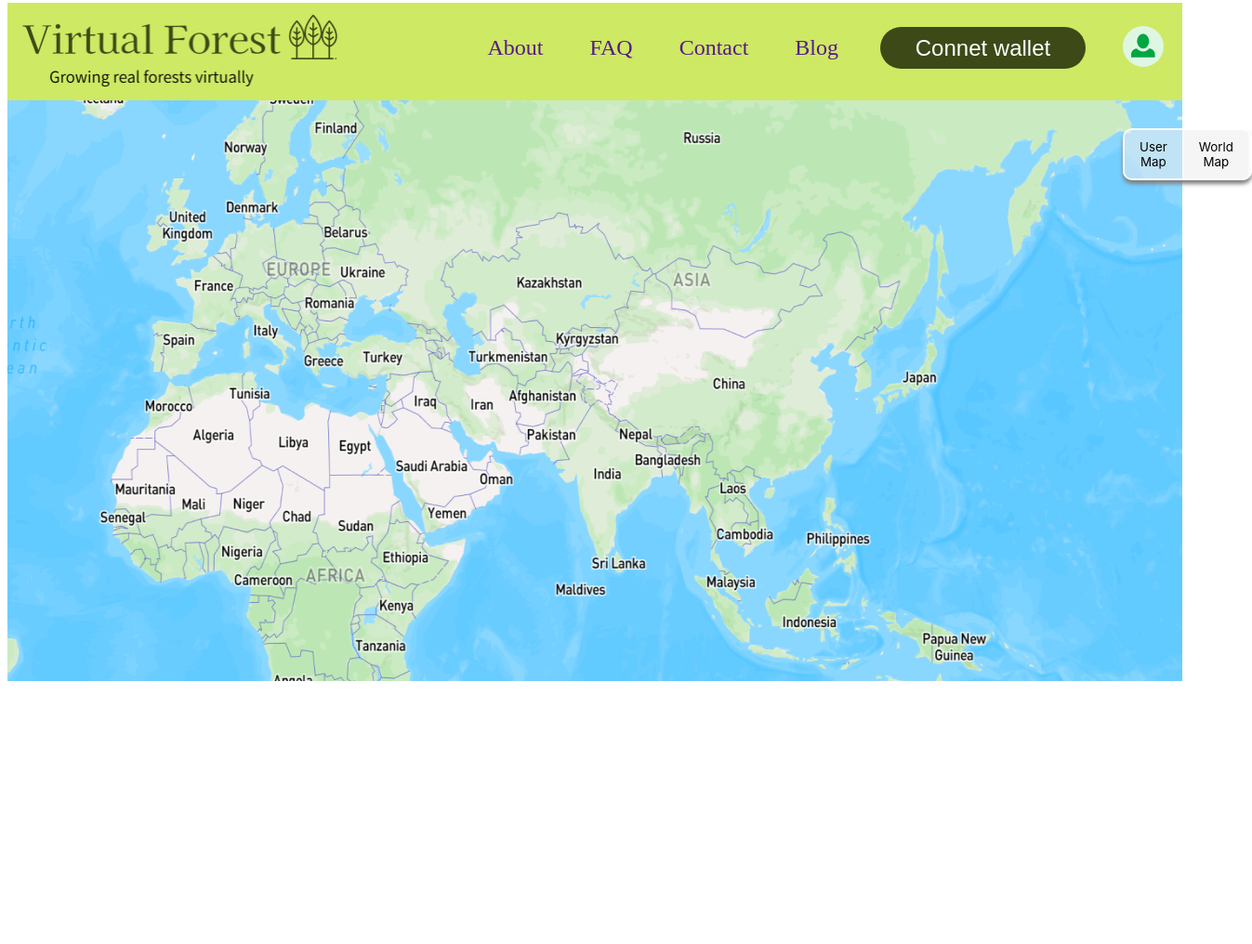
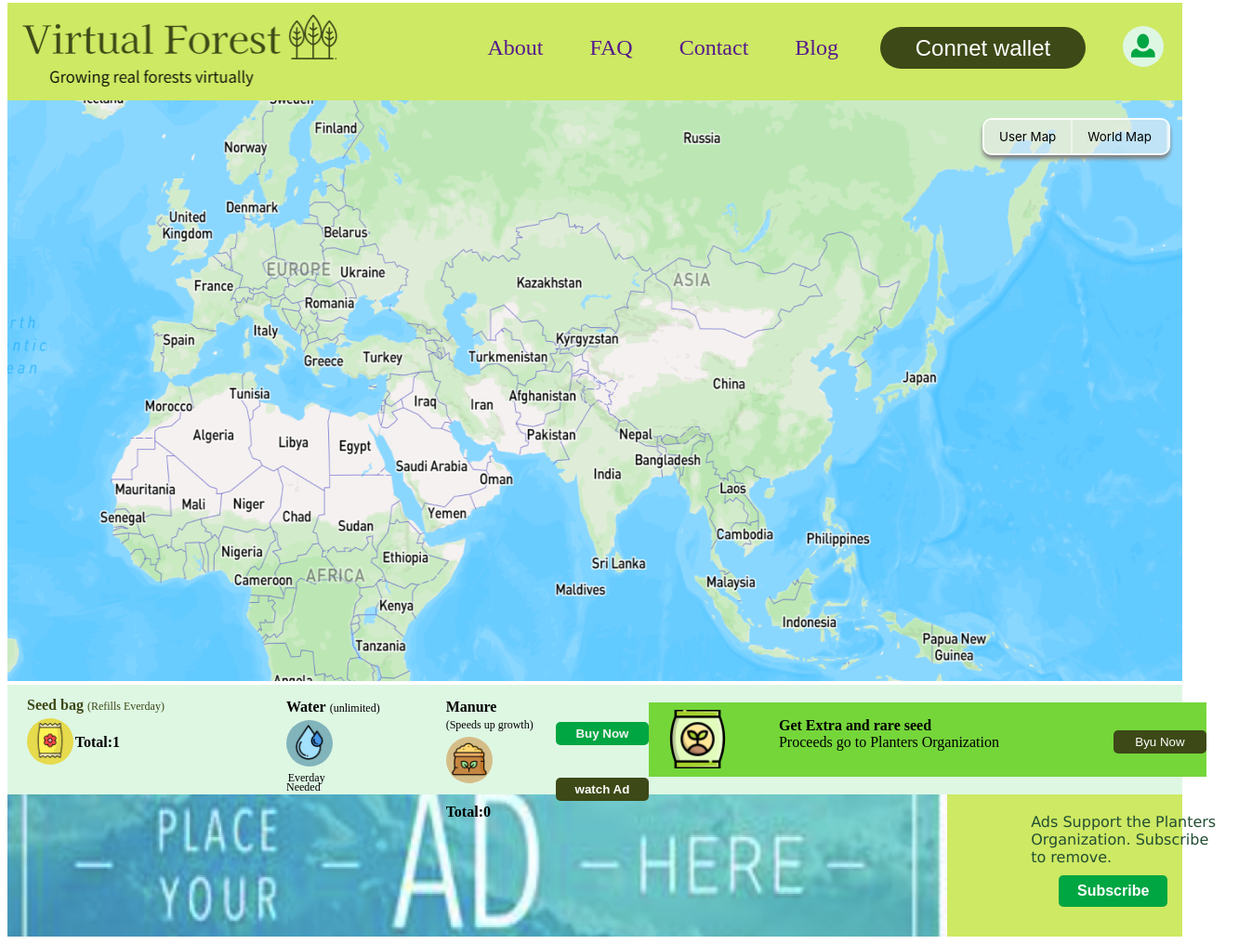
Before and after one commit to Kumar-Raajeev/Virtualforest, a plain HTML site: page Index.html in a window 1280 px wide. Shown: the part 13-1029 px from the top of the page at 93% size, 1347 px wide, since content can reach past the window. Before the commit the page ends 800 px from the top, so only its background shows below. Drawn offline with Linux system fonts and the light colour scheme.

Commit message:
Added the 2nd navbar and the ads bar in page

```diff
--- a/Index.html
+++ b/Index.html
@@ -36,6 +36,70 @@
         </div>
 
     </div>
+    <div class="nav2">
+      <div class="seed-bag">
+        <div class="text1">
+          <div class="t1"><b>Seed bag</b></div>
+           <div class="t1" id="refills">(Refills Everday)</div>
+        </div>
+        <div class="img1">
+          <div class="i" id="i"><img class="seed-img" src="Seed Bag Image.png" alt="" ></div>
+          <div class="i" id="i1"><b>Total:1</b></div>
+
+        </div>
+      </div>
+      <div class="water">
+        <div class="text2">
+          <div class="t2"><b>Water</b></div>
+           <div class="t2" id="unlimited">(unlimited)</div>
+        </div>
+        <div class="img2">
+          <div class="i" id="w"><img class="seed-img" src="water-drop 1.png" alt="" ></div>
+          <div class="i" id="w1">Needed</div>
+          <div class="i" id="w2">Everday</div>
+
+        </div>
+      </div>
+      <div class="Manure">
+        <div class="text3">
+          <div class="t3" ><b>Manure</b></div>
+           <div class="t3" id="speeds">(Speeds up growth)</div>
+        </div>
+        <div class="img3">
+          <div class="i" id="m"><img class="seed-img" src="compost 1.png" alt="" ></div>
+          <div class="i" id="m1"><b>Total:0</b></div>
+
+
+        </div>
+      </div>
+        <div class="btn">
+        <div><button class="b1"><b>Buy Now</b></button></div>
+          <div><button class="b2"><b>watch Ad</b></button></div>
+
+      </div>
+      <div class="extra">
+        <div class="d1"><img class="seed" src="seeds 1.png" alt=""></div>
+        <div class="d2">
+          <ul>
+            <li><b>Get Extra and rare seed</b></li>
+            <li>Proceeds go to Planters Organization</li>
+          </ul>
+        </div>
+        <div class="d3">
+          <button class="buy2">Byu Now</button>
+        </div>
+      </div>
+
+    </div>
+    <div class="Ads">
+      <div class="ad-img"><img src="Screenshot 2023-06-27 at 9.28 1.png" width="100%" height="153px" alt=""></div>
+      <div class="ad-text">
+        <div class="ad-text1">Ads Support the Planters Organization. Subscribe to remove.</div>
+        <div class="ad-btn"><button class="subs"><b>Subscribe</b></button></div>
+      </div>
+    </div>
+
+
 <script src="script.js"></script>
 </body>
 </html>
--- a/script.js
+++ b/script.js
@@ -1,11 +1,11 @@
-var buttons = document.getElementsByClassName("button");
+var button = document.getElementsByClassName("button");
 
 // Add event listener to each button
-for (var i = 0; i < buttons.length; i++) {
-  buttons[i].addEventListener("click", function() {
+for (var i = 0; i < button.length; i++) {
+  button[i].addEventListener("click", function() {
     // Remove active class from all buttons
-    for (var j = 0; j < buttons.length; j++) {
-      buttons[j].classList.remove("active");
+    for (var j = 0; j < button.length; j++) {
+      button[j].classList.remove("active");
     }
 
     // Add active class to the clicked button
--- a/style.css
+++ b/style.css
@@ -47,6 +47,7 @@
     border-radius: 50px;
     background-color: #DEF7E3;
     border: none;
+    color: #3D4917;
 }
 .map{
     position: relative;
@@ -57,8 +58,8 @@
 }
 .map .button-group{
     position: absolute;
-    top: 30px;
-    left: 1200px;
+    top: 3%;
+    left: 83%;
     box-shadow: 0px 4px 4px 0px  rgb(128, 128, 128);
 }
 .button-group{
@@ -88,3 +89,236 @@
 .active{
     background-color: #75D63ABF;
 }
+.nav2{
+  position: relative;
+  width: 100%;
+  height: 118px;
+  background-color: #DEF7E3;
+  display: flex;
+
+
+}
+.seed-bag{
+position: absolute;
+width: 250px;
+height: 90px;
+left: 21px;
+
+top: 13px;
+}
+.text1{
+
+  font-size: 16px;
+  color: #3D4917;
+}
+.text1 .t1,.text2 .t2,.text3 .t3{
+  list-style: none;
+  display: inline-block;
+}
+#refills{
+  font-size:12px ;
+ }
+.img1 .i,.img2 .i,.img3 .i{
+  display: inline-block;
+
+}
+#i{
+  width: 50px;
+  height: 50px;
+  background-color: #E6DA4D;
+  border-radius: 50%;
+  text-align: center;
+  margin-top: 5px;
+}
+.seed-img{
+  margin-top: 5px;
+  height: 38px;
+  width: 38px;
+}
+#i1{
+
+  float: right;
+  margin-top: 22px;
+  margin-right: 150px;
+}
+.water{
+
+  width: 250px;
+  height: 90px;
+  left: 21px;
+  top: 13px;
+  margin-left: 300px;
+  margin-top: 15px;
+
+}
+#w{
+  width: 50px;
+  height: 50px;
+  background-color: #387f9d8d ; ;
+  border-radius: 50%;
+  text-align: center;
+  margin-top: 5px;
+
+}
+#w2{
+  margin-right: 105px;
+  margin-top: -25px;
+
+  float: right;
+  font-size: 12px;
+}
+#w1{
+
+  float: right;
+  margin-top: 15px;
+  margin-right: 110px;
+  font-size: 12px;
+}
+#unlimited{
+  font-size: 12px;
+}
+#m{
+
+    width: 50px;
+    height: 50px;
+    background-color: #d099519e ; ;
+    border-radius: 50%;
+    text-align: center;
+    margin-top: 5px;
+}
+#m1{
+  float: right;
+  margin-top: 22px;
+  margin-right: 60px;
+}
+.Manure{
+
+  width: 200px;
+  height: 90px;
+  margin-top: 15px;
+  margin-left: 25px;
+}
+#speeds{
+  font-size: 12px;
+}
+.btn {
+  margin-top: 5px;
+  height: 100px;
+  width: 300px;
+
+
+}
+.btn div{
+  display: inline-block;
+
+  margin-top:35px ;
+  margin-left: 10px;
+}
+.b1{
+  height: 25px;
+  width: 100px;
+  background-color: #00A642;
+
+  color: whitesmoke;
+  border:  none;
+  border-radius: 5px;
+}
+.b2{
+  height: 25px;
+  width: 100px;
+  background-color: #3D4917;
+
+  color:white ;
+  border: none;
+  border-radius: 5px;
+}
+.extra{
+  display: flex;
+  height: 80px;
+  width: 800px;
+  background-color:#75D63A;
+  margin:auto;
+}
+.d1{
+  height: 80px;
+  width: 100px;
+
+
+}
+.seed{
+  margin-top: 8px;
+  margin-left: 20px;
+}
+
+.d2{
+
+  height: 80px;
+  width: 300px;
+
+}
+.d2 li{
+  list-style: none;
+}
+.d3{
+  height: 80px;
+  width: 200px;
+
+  text-align: center;
+
+}
+.buy2{
+  background-color: #3D4917;
+  color: white;
+  border: none;
+  height: 25px;
+  width: 100px;
+  border-radius: 5px;
+  margin-top: 30px;
+  margin-left: 100px;
+}
+.Ads{
+  width: 100%;
+  height: 153px;
+  background-color: #cee963;
+  display: flex;
+}
+.ad-img{
+width: 80%;
+height: 153px;
+
+}
+.ad-text{
+  height: 153px;
+  width: 20%;
+
+
+
+}
+.ad-text1{
+
+  width: 200px;
+ color:  #224E34;
+
+  margin-top: 20px;
+  margin-left: 90px;
+  margin-right: 10px;
+  font-family: Verdana;
+
+}
+
+.ad-btn{
+  height: 43px;
+  width: 100%;
+
+}
+.subs{
+  margin-top: 10px;
+  margin-left: 120px;
+  height: 34px;
+  width: 117px;
+  border: none;
+  background-color: #00a642;
+  border-radius: 5px;
+  color: white;
+  font-size: 16px;
+}
```
Also changed, not shown: Screenshot 2023-06-27 at 9.28 1.png (added), Seed Bag Image.png (added), compost 1.png (added), seeds 1.png (added), water-drop 1.png (added).
